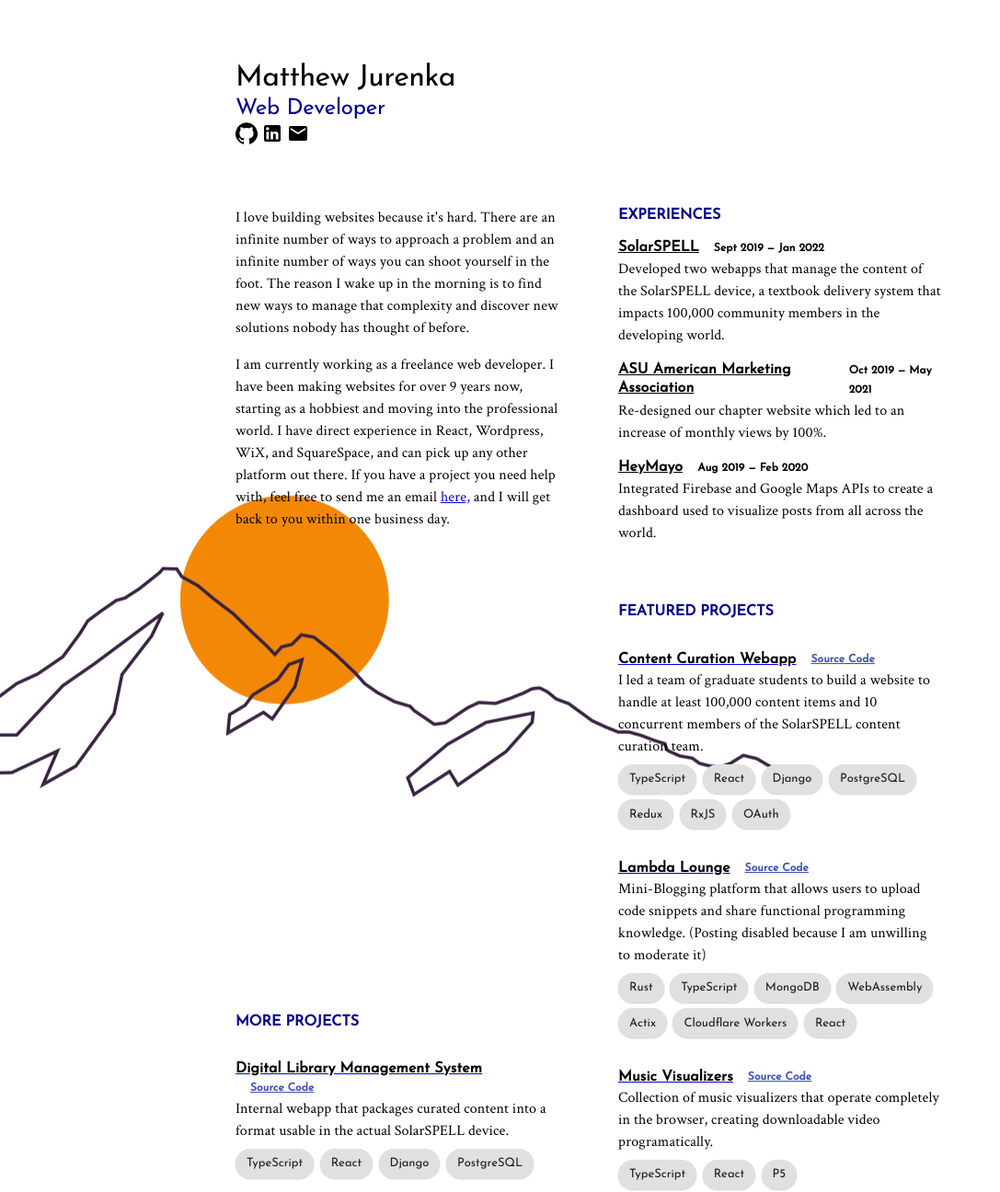
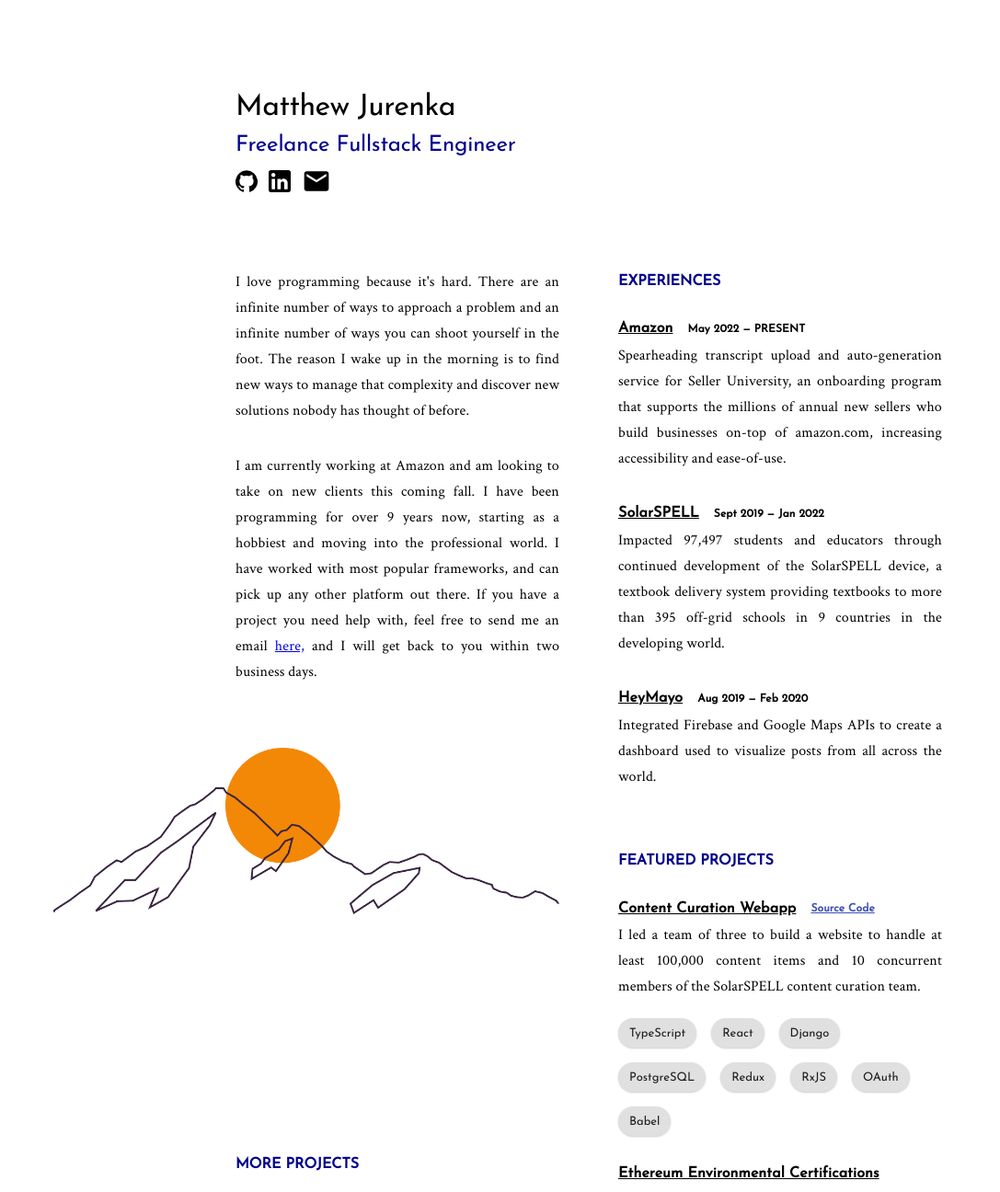
Before and after one commit to mattjurenka/matthewjurenkawebsite, a Gatsby site: page / in a window 1280 px wide. Shown: the part 61-1357 px from the top of the page at 92% size, without its empty margins (0-1087 px from the left). Built offline with nearby package versions, Linux system fonts and the light colour scheme; Gatsby itself is replaced by a stand-in of ours.

Commit message:
updated content and messed with layout again

```diff
--- a/gatsby-config.js
+++ b/gatsby-config.js
@@ -53,6 +53,7 @@
             },
         },
         "gatsby-plugin-material-ui",
-        "gatsby-plugin-emotion"
+        "gatsby-plugin-emotion",
+        "gatsby-plugin-use-query-params"
     ],
 }
--- a/package.json
+++ b/package.json
@@ -15,6 +15,7 @@
     "heroku-postbuild": "gatsby build"
   },
   "dependencies": {
+    "@emotion/styled": "^11.9.3",
     "@loadable/component": "^5.13.2",
     "@material-ui/core": "^4.11.0",
     "@material-ui/icons": "^4.9.1",
@@ -40,7 +41,7 @@
     "gatsby-plugin-prefetch-google-fonts": "^1.4.3",
     "gatsby-plugin-react-helmet": "^5.2.0",
     "gatsby-plugin-sitemap": "^5.2.0",
-    "gatsby-query-params": "^1.3.0",
+    "gatsby-plugin-use-query-params": "^1.0.1",
     "load-script": "^2.0.0",
     "low-pass-filter": "^1.0.0",
     "p5": "^1.1.9",
@@ -49,10 +50,10 @@
     "react-dom": "^17.0.2",
     "react-helmet": "^6.1.0",
     "react-numeric-input": "^2.2.3",
-    "react-script-tag": "^1.1.2",
     "signaljs": "^1.0.1",
     "three": "^0.138.0",
     "tone": "^14.7.58",
+    "use-query-params": "^1.2.3",
     "web-audio-beat-detector": "^8.0.28"
   },
   "devDependencies": {
--- a/src/components/website_layout.tsx
+++ b/src/components/website_layout.tsx
@@ -5,10 +5,10 @@
 interface website_layout_props {
     title: string,
     since: string,
-    link: string,
+    link?: string,
     description: string,
     img_href: string,
-    link_href: string
+    link_href?: string
 }
 
 const WebsiteLayout = (props: website_layout_props) => {
@@ -23,7 +23,7 @@
                         {props.title}
                     </Typography>
                     <Box display="flex">
-                        <Link
+                        {props.link ? <Link
                             href={props.link_href}
                             variant="h4"
                             color="inherit"
@@ -31,7 +31,7 @@
                             style={{marginRight: "1em"}}
                         >
                             {props.link}
-                        </Link>
+                        </Link> : <></>}
                         <Typography variant="subtitle1" style={{marginBottom: "2em"}}>
                             {props.since}
                         </Typography>
--- /dev/null
+++ b/src/lists.txt
@@ -0,0 +1,8 @@
+Useful Websites, turn into blog post later?
+
+https://www.lapa.ninja/
+https://color.cloudflare.design/
+https://fonts.google.com/
+https://fonts.adobe.com/
+
+https://www.youtube.com/channel/UCN7dywl5wDxTu1RM3eJ_h9Q
--- a/src/pages/ama_redesign.tsx
+++ b/src/pages/ama_redesign.tsx
@@ -2,7 +2,7 @@
 import WebsiteLayout from "../components/website_layout";
 
 export default () => <WebsiteLayout
-    description={"This design was made about a year ago, and holds personal \
+    description={"This design was made a while ago, and holds personal \
         significance because it shows how far my skills have progressed since.\
         I remember thinking this layout was as good as it would get, and now \
         I can easily pick out a million little ways it could be improved. \
--- a/src/pages/index.tsx
+++ b/src/pages/index.tsx
@@ -10,9 +10,11 @@
 
 
 export default () => {
+    const is_xs = useMediaQuery(theme.breakpoints.up("xs"))
     const is_sm = useMediaQuery(theme.breakpoints.up("sm"))
     const is_md = useMediaQuery(theme.breakpoints.up("md"))
     const is_lg = useMediaQuery(theme.breakpoints.up("lg"))
+    const is_xl = useMediaQuery(theme.breakpoints.up("xl"))
 
     return <Metadata
         title={"Home | Matthew Jurenka"}
@@ -22,7 +24,7 @@
             flexGrow: 1,
             margin: "0 auto",
             marginBottom: "8rem",
-            paddingTop: is_sm ? "16vh" : "8vh",
+            paddingTop: is_sm ? "20vh" : "12vh",
             paddingLeft: is_lg ? "20%" : is_sm ? "10%" : "2rem",
             paddingRight: is_lg ? "20%" : is_sm ? "10%" : "2rem",
             overflow: "hidden",
@@ -40,26 +42,32 @@
                 //}}
                 spacing={8}
             >
-                <Grid item xs={12}>
+                <Grid item xs={12} style={{marginBottom: is_sm ? "2vh" : "4vh"}}>
                     <Header />
                 </Grid>
-                <Grid item xs={12} md={6}>
+                <Grid item xs={12} md={6} style={{position: "relative"}}>
                     <Typography variant="body1">
                         {intro}
                     </Typography>
-                    <Typography variant="body1" style={{marginTop: "1em"}}>
+                    <Typography variant="body1" style={{marginTop: "2rem"}}>
                         {intent}
                     </Typography>
+                    <img src={"/mountains.png"} style={{
+                        position: is_md ? "absolute" : "initial",
+                        right: 0,
+                        zIndex: -1,
+                        marginTop: "4rem",
+                        transform: is_lg ? "translate(0%, 0%)" : "",
+                        width: is_lg ? "43vw" : "100%",
+                    }}/>
                 </Grid>
                 <Grid item xs={12} md={6}>
                     <Experiences />
                 </Grid>
-                <Grid item xs={6} style={{position: "relative", zIndex: -1}}>
-                    <img src={"/mountains.png"} style={{
-                        position: "absolute",
-                        zIndex: -1,
-                        transform: "translate(-45%, -42.5%) scale(.5)",
-                    }}/>
+                <Grid item xs={6} style={{
+                    zIndex: -1,
+                    height: "0px",
+                }}>
                 </Grid>
                 <Grid item xs={12} md={6}>
                     <Projects
@@ -68,7 +76,7 @@
                     />
                 </Grid>
                 <Grid item xs={12} md={6} style={{
-                    marginTop: is_md ? "-32em" : "initial"
+                    marginTop: is_md ? "calc(-100rem + 40vw)" : "initial"
                 }}>
                     <Projects
                         title="More Projects"
--- a/src/sections/Experiences.tsx
+++ b/src/sections/Experiences.tsx
@@ -11,21 +11,24 @@
 
 const experiences_list: Experience[] = [
     {
+        title: "Amazon",
+        description: "Spearheading transcript upload and auto-generation \
+            service for Seller University, an onboarding program that \
+            supports the millions of annual new sellers who build businesses \
+            on-top of amazon.com, increasing accessibility and ease-of-use.",
+        link: "https://amazon.com/",
+        from: "May 2022",
+        to: "PRESENT"
+    },
+    {
         title: "SolarSPELL",
-        description: "Developed two webapps that manage the content \
-            of the SolarSPELL device, a textbook delivery system that impacts \
-            100,000 community members in the developing world.",
+        description: "Impacted 97,497 students and educators through continued \
+            development of the SolarSPELL device, a textbook delivery system \
+            providing textbooks to more than 395 off-grid schools in 9 \
+            countries in the developing world.",
         link: "https://solarspell.org/",
         from: "Sept 2019",
         to: "Jan 2022"
-    },
-    {
-        title: "ASU American Marketing Association",
-        description: "Re-designed our chapter website which led to an increase \
-            of monthly views by 100%.",
-        link: "https://www.amaasu.com/",
-        from: "Oct 2019",
-        to: "May 2021"
     },
     {
         title: "HeyMayo",
@@ -40,9 +43,8 @@
 export default () => {
     return <>
         <Typography variant="h3">Experiences</Typography>
-        <div style={{marginBottom: "2vh"}} />
         {experiences_list.map((experience, idx) => <div
-            key={idx} style={{marginTop: "2vh"}}
+            key={idx} style={{marginTop: "2rem"}}
         >
             <Box display="flex">
                 <Link
@@ -58,7 +60,7 @@
                     {`${experience.from} — ${experience.to}`}
                 </Typography>
             </Box>
-            <Typography variant="body1">
+            <Typography variant="body1" style={{marginTop: "0.5rem"}}>
                 {experience.description}
             </Typography>
         </div>)}
--- a/src/sections/Header.tsx
+++ b/src/sections/Header.tsx
@@ -9,27 +9,27 @@
     <Typography variant="h1">
         Matthew Jurenka
     </Typography>
-    <Typography variant="h2">
-        Web Developer
+    <Typography variant="h2" style={{marginTop: "0.5rem"}}>
+        Freelance Fullstack Engineer
     </Typography>
-    <Box display="flex">
+    <Box display="flex" style={{marginTop: "0.5rem"}}>
         <Link
             to={github}
             style={{color: "black"}}
         >
-            <GitHub />
+            <GitHub style={{marginTop: "0.25rem", height: "1.5rem", width: "1.5rem"}} />
         </Link>
         <Link
             to={linkedin}
-            style={{color: "black", marginLeft: "4px"}}
+            style={{color: "black", marginLeft: "0.5rem"}}
         >
-            <LinkedIn />
+            <LinkedIn style={{height: "2rem", width: "2rem"}} />
         </Link>
         <a
             href={email}
-            style={{color: "black", marginLeft: "4px"}}
+            style={{color: "black", marginLeft: "0.5rem"}}
         >
-            <Email />
+            <Email style={{height: "2rem", width: "2rem"}} />
         </a>
     </Box>
 </>
--- a/src/sections/Projects.tsx
+++ b/src/sections/Projects.tsx
@@ -22,7 +22,7 @@
                 flexWrap="wrap" alignItems="center"
             >
                 <Box>
-                    <Link to={link}>
+                    <Link to={link} style={{textDecorationColor: "black"}}>
                         <Typography
                             variant="h4"
                             style={{background: "white"}}
@@ -45,13 +45,13 @@
                 </Box> :
                 <></>}
             </Box>
-            <Typography variant="body1" style={{background: "inherit"}}>
+            <Typography variant="body1" style={{background: "inherit", marginTop: "0.5rem"}}>
                 {description}
             </Typography>
             <Box display="flex" flexDirection="row" flexWrap="wrap">
                 {technologies.map(tech => <Chip
                     label={tech}
-                    style={{marginRight: ".5em", marginTop: ".5em"}}
+                    style={{marginRight: "1rem", marginTop: "1rem"}}
                 />)}
             </Box>
         </div>
--- a/src/text.tsx
+++ b/src/text.tsx
@@ -1,24 +1,24 @@
 import {Project} from "."
 import React from "react"
 
-export const linkedin = "https://www.linkedin.com/in/matthew-jurenka-a4177618a/"
+export const linkedin = "https://www.linkedin.com/in/matthewjurenka"
 export const github = "https://github.com/mattjurenka"
 export const email = "mailto:main@matthewjurenka.com"
 
-export const intro = "I love building websites because it's hard. There are \
+export const intro = "I love programming because it's hard. There are \
     an infinite number of ways to approach a problem and an infinite number of \
     ways you can shoot yourself in the foot. The reason I wake up in the \
     morning is to find new ways to manage that complexity and discover new \
     solutions nobody has thought of before."
 
 export const intent = <>
-    {"I am currently working as a freelance web developer. I have been making \
-    websites for over 9 years now, starting as a hobbiest and moving into the \
-    professional world. I have direct experience in React, Wordpress, WiX, and \
-    SquareSpace, and can pick up any other platform out there. If you have a \
+    {"I am currently working at Amazon and am looking to take on new clients \
+        this coming fall. I have been programming for over 9 years now, starting as \
+        a hobbiest and moving into the \ professional world. I have worked with \
+        most popular frameworks, and can pick up any other platform out there. If you have a \
     project you need help with, feel free to send me an email "}
     <a href={email}>here,</a>
-    {" and I will get back to you within one business day."}
+    {" and I will get back to you within two business days."}
 </>
 
 
@@ -26,11 +26,35 @@
     [
         "Content Curation Webapp",
         "/contentcuration/",
-        "I led a team of graduate students to build a website to handle \
+        "I led a team of three to build a website to handle \
             at least 100,000 content items and 10 concurrent members \
             of the  SolarSPELL content curation team.",
-        ["TypeScript", "React", "Django", "PostgreSQL", "Redux", "RxJS", "OAuth"],
+        [
+            "TypeScript", "React", "Django", "PostgreSQL", "Redux", "RxJS",
+            "OAuth", "Babel"
+        ],
         "https://github.com/SolarSPELL-Main/content-curation",
+    ],
+    [
+        "Ethereum Environmental Certifications",
+        "/happyfeet/",
+        "Platform that environmental organizations can use to certify that \
+            a given group or manufacturer uses green processes. Built on the \
+            Ethereum blockchain.",
+        [
+            "Ethereum", "Solidity", "TypeScript", "React", "Web3.js", "hardhat",
+        ],
+        undefined
+    ],
+    [
+        "MayhemHeroes",
+        "https://forallsecure.com/mayhem-heroes",
+        "Earned around $31,000 through a hackathon by integrating a software \
+            testing tool with 36 open-source repositories totaling over 28,725 \
+            stars on GitHub. This led to the discovery of 5 potential Zero-Day \
+            Vulnerabilities.",
+        ["Rust", "Docker", "Go", "Github Actions", "Fuzzing"],
+        undefined
     ],
     [
         "Lambda Lounge",
@@ -45,28 +69,13 @@
         "https://github.com/mattjurenka/lambda-lounge"
     ],
     [
-        "Music Visualizers",
-        "/visualizations/",
-        "Collection of music visualizers that operate completely in the \
-            browser, creating downloadable video programatically.",
-        ["TypeScript", "React", "P5"],
-        "https://github.com/mattjurenka/matthewjurenkawebsite/tree/master/"
-            + "src/pages/visualizations"
-    ],
-    [
-        "Personal Website",
-        "/",
-        "This website.",
-        ["TypeScript", "React", "Heroku"],
-        "https://github.com/mattjurenka/matthewjurenkawebsite"
-    ],
-    [
-        "Instagram Post Slack Bot",
-        "https://github.com/mattjurenka/mayoinstagram",
-        "Slack bot that makes it easy for users to create inspirational quote \
-            posts for Instagram.",
-        ["TypeScript", "MongoDB", "Node.js", "Express"],
-        "https://github.com/mattjurenka/mayoinstagram"
+        "VanaLabs",
+        "https://www.vanalabs.com/",
+        "Designed six pages for CBD infusion brand VanaLabs. Included a focus \
+            on SEO-optimized design, and element placement that leads to \
+            increased conversion",
+        ["SquareSpace", "Google Analytics", "Hotjar"],
+        undefined
     ],
 ]
 
@@ -78,6 +87,23 @@
             in the actual SolarSPELL device.",
         ["TypeScript", "React", "Django", "PostgreSQL"],
         "https://github.com/SolarSPELL-Main/solarspell-dlms",
+    ],
+    [
+        "Instagram Post Slack Bot",
+        "https://github.com/mattjurenka/mayoinstagram",
+        "Slack bot that makes it easy for users to create inspirational quote \
+            posts for Instagram.",
+        ["TypeScript", "MongoDB", "Node.js", "Express"],
+        "https://github.com/mattjurenka/mayoinstagram"
+    ],
+    [
+        "Music Visualizers",
+        "/visualizations/",
+        "Collection of music visualizers that operate completely in the \
+            browser, creating downloadable video programatically.",
+        ["TypeScript", "React", "P5"],
+        "https://github.com/mattjurenka/matthewjurenkawebsite/tree/master/"
+            + "src/pages/visualizations"
     ],
     [
         "AMA Website Redesign 2020",
@@ -97,6 +123,13 @@
         "https://github.com/mattjurenka/exeggutor",
     ],
     [
+        "Personal Website",
+        "/",
+        "This website.",
+        ["TypeScript", "React", "Heroku"],
+        "https://github.com/mattjurenka/matthewjurenkawebsite"
+    ],
+    [
         "AMA Website Redesign 2019",
         "/ama_redesign/",
         "Original Redesign of ASU's American Marketing Association's website.",
--- a/src/theme.tsx
+++ b/src/theme.tsx
@@ -40,7 +40,11 @@
         body1: {
             fontFamily: crimson_text,
             fontSize: 16,
-            color: "black"
+            color: "black",
+            lineHeight: "1.75rem",
+            position: "relative",
+            top: "-0.25rem",
+            textAlign: "justify",
         },
     },
     overrides: {
```
Also changed, not shown: src/components/vizualizer_generator.tsx (+7 -4 lines), src/pages/happyfeet.tsx (added, +14 -0 lines), static/happyfeet.png (added), 1 other file.
